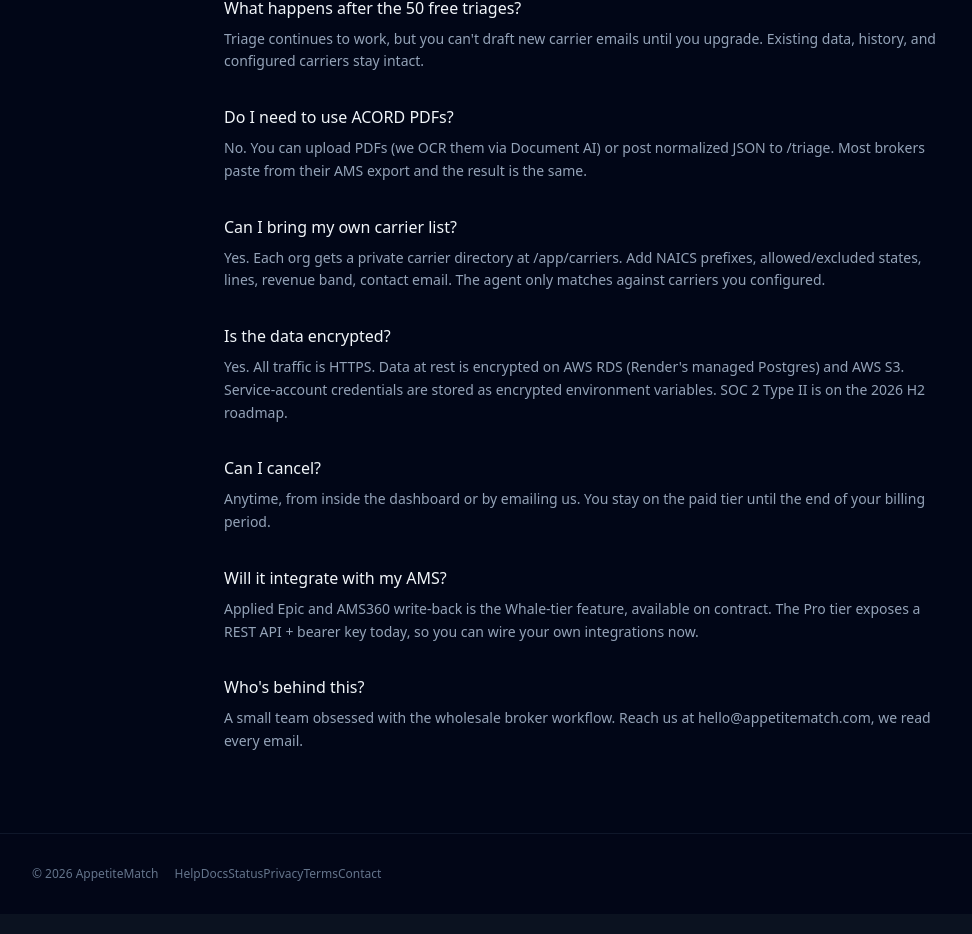
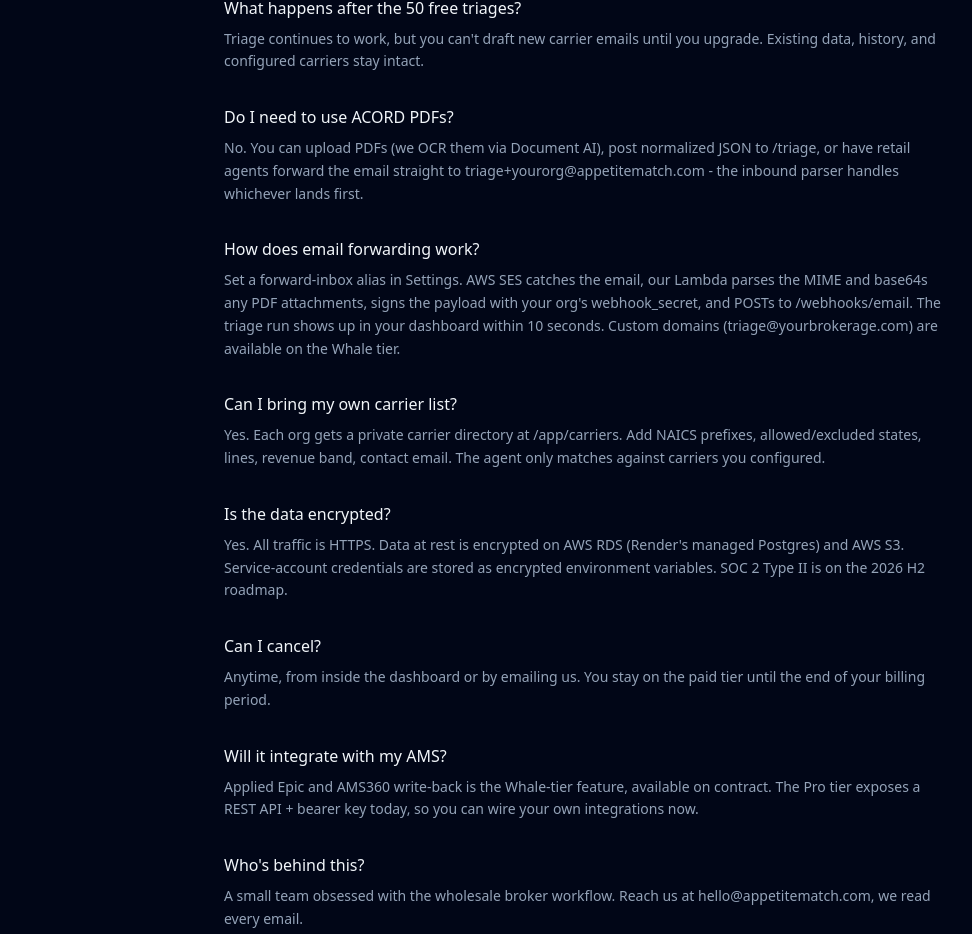
Before and after one commit to Jzineldin/Test, a Next.js app in the folder web/: page /pricing in a window 1280 px wide. Shown: the part 1034-1968 px from the top of the page, without its empty margins (56-1028 px from the left). Built offline with nearby package versions, Linux system fonts and the light colour scheme.

Commit message:
/pricing FAQ: explicit inbound-email flow + custom domain note

```diff
--- a/web/app/pricing/page.tsx
+++ b/web/app/pricing/page.tsx
@@ -150,7 +150,11 @@ const FAQ = [
   },
   {
     q: "Do I need to use ACORD PDFs?",
-    a: "No. You can upload PDFs (we OCR them via Document AI) or post normalized JSON to /triage. Most brokers paste from their AMS export and the result is the same.",
+    a: "No. You can upload PDFs (we OCR them via Document AI), post normalized JSON to /triage, or have retail agents forward the email straight to triage+yourorg@appetitematch.com - the inbound parser handles whichever lands first.",
+  },
+  {
+    q: "How does email forwarding work?",
+    a: "Set a forward-inbox alias in Settings. AWS SES catches the email, our Lambda parses the MIME and base64s any PDF attachments, signs the payload with your org's webhook_secret, and POSTs to /webhooks/email. The triage run shows up in your dashboard within 10 seconds. Custom domains (triage@yourbrokerage.com) are available on the Whale tier.",
   },
   {
     q: "Can I bring my own carrier list?",
```
